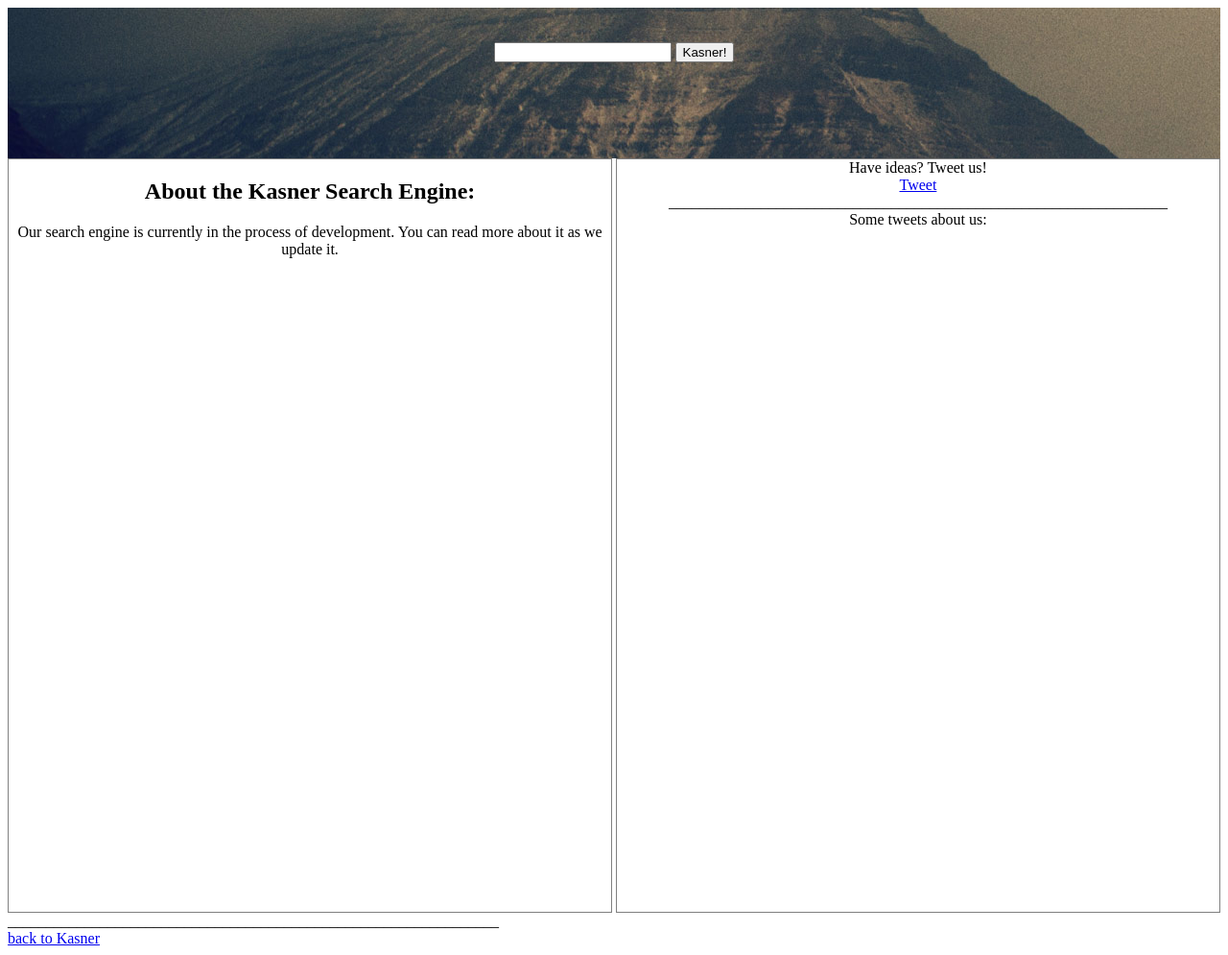
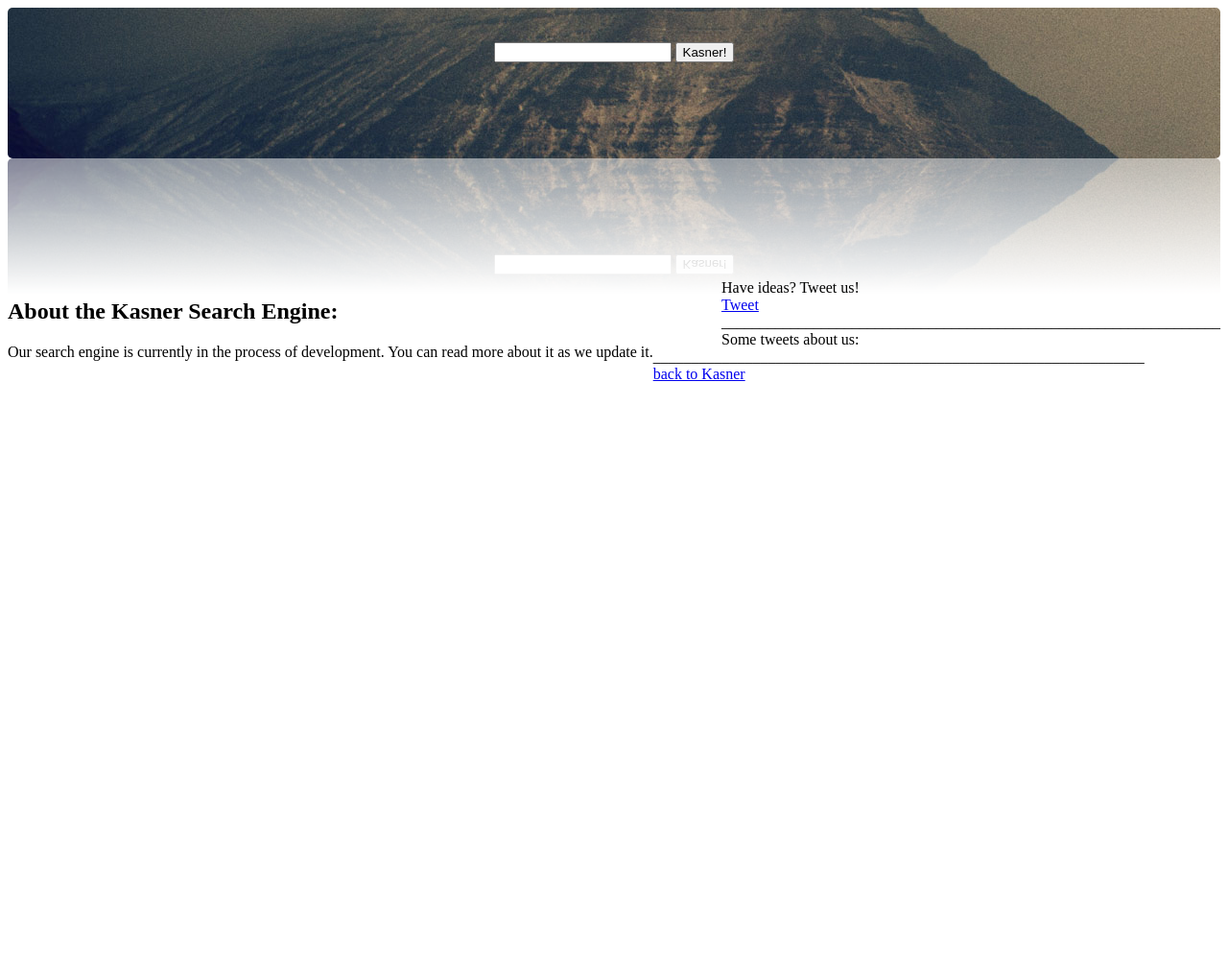
Before and after one commit to dchukhin/kasner_project, a Django app: page /about in a window 1280 px wide. Shown: the whole page at 96% size. After the commit the page ends 397 px from the top, so only its background shows below. Run offline with Django 3.2, Linux system fonts and the light colour scheme; parts of the project's set-up code (start-up, migrations or seed data) failed here and were passed over; some libraries are stand-ins or nearby versions.

Commit message:
load css files into index and about page

```diff
--- a/engine1/templates/about.html
+++ b/engine1/templates/about.html
@@ -1,37 +1,12 @@
 <html>
 <head>
 <link rel="stylesheet" href="../static/engine1/font-awesome-4.2.0/css/font-awesome.css">
-<style>
-#banner {
-    background-image:url('../static/engine1/banner.jpg');
-    width:100%;
-    height: 20%;
-    text-align: center;
-}
-div.container{
-    position:relative;
-    text-align: center;
-    width: 100%;
-    background: white;
-}
-div.container1 {
-    width: 49.7%;
-    height: 100%;
-    position: relative;
-    background: white;
-    display:inline-block;
-    margin: 0%;
-    text-align: center;
-    border-style: solid;
-    border-width: 1px;
-    border-color: grey;
-    float: left;
-}
+<link rel="stylesheet" href="{{STATIC_URL}}/engine1/style_{{browser}}.css">
 
 </style>
 </head>
 <body>
-<div id=banner>
+<div id=banner-with-searchbox-and-reflection>
     <br><br>
     <form action="/kasner/" method="get">
         <input type="text" name="query">
--- a/engine1/templates/index.html
+++ b/engine1/templates/index.html
@@ -1,7 +1,7 @@
 <html>
 <head>
 <link rel="stylesheet" href="../static/engine1/font-awesome-4.2.0/css/font-awesome.css">
-<link rel='stylesheet' href='{{STATIC_URL}}/engine1/style.css'>
+<link rel='stylesheet' href='{{STATIC_URL}}/engine1/style_{{browser}}.css'>
 </head>
 <body>
 
```
